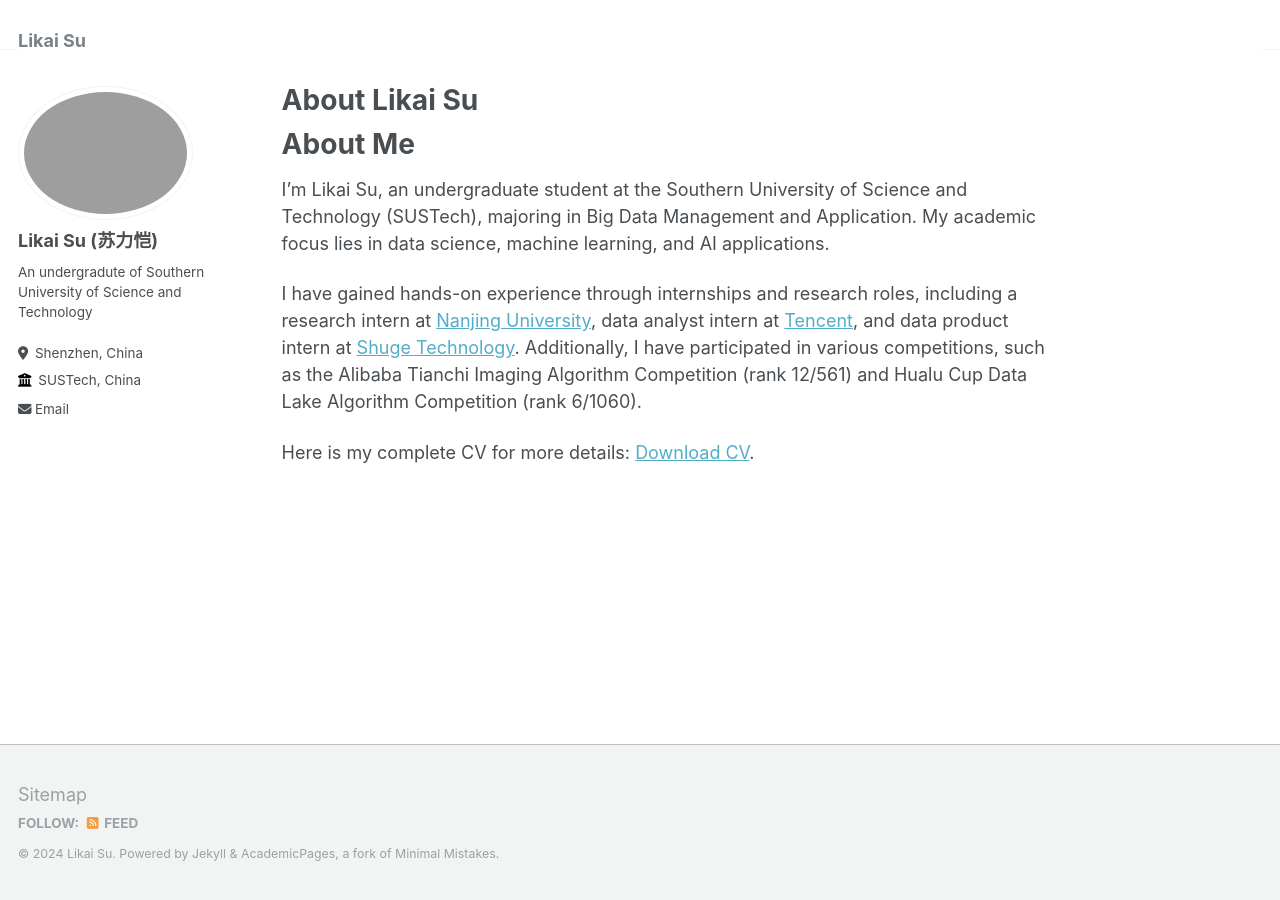
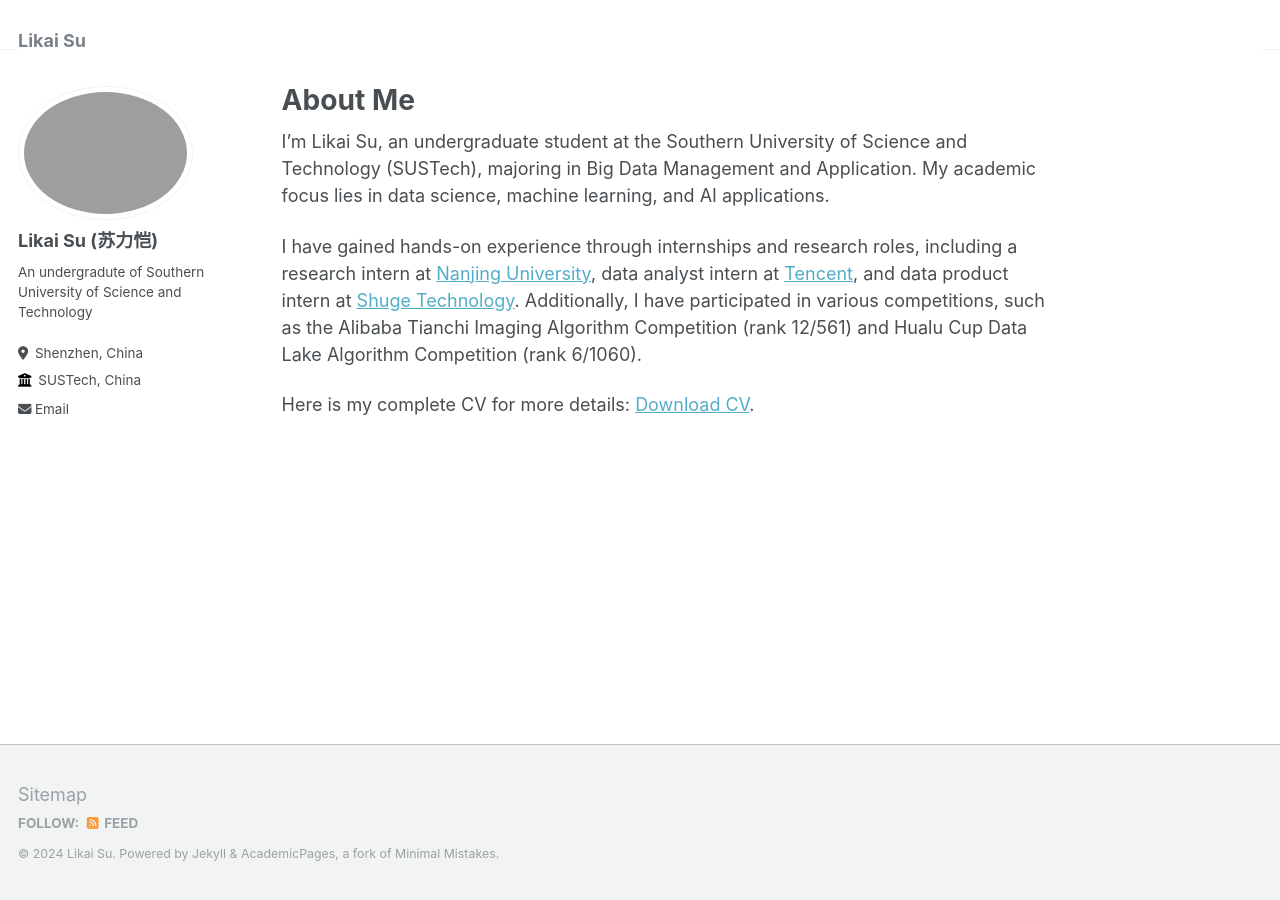
Before and after one commit to likai-su/likai-su, a Jekyll site: the page built from _pages/about.md, in a window 1280 px wide. Built offline with Jekyll 4.4.1, drawn with Linux system fonts in a browser that asks for light colours.

Commit message:
Update about.md

```diff
--- a/_pages/about.md
+++ b/_pages/about.md
@@ -1,14 +1,12 @@
 ---
 permalink: /
-title: "About Likai Su"
+title: "About Me"
 author_profile: true
 redirect_from:
   - /about/
   - /about.html
 ---
 
-# About Me
-
 I'm Likai Su, an undergraduate student at the Southern University of Science and Technology (SUSTech), majoring in Big Data Management and Application. My academic focus lies in data science, machine learning, and AI applications.
 
 I have gained hands-on experience through internships and research roles, including a research intern at [Nanjing University](https://www.nju.edu.cn), data analyst intern at [Tencent](https://www.tencent.com/zh-cn/), and data product intern at [Shuge Technology](http://datapenthouse.io). Additionally, I have participated in various competitions, such as the Alibaba Tianchi Imaging Algorithm Competition (rank 12/561) and Hualu Cup Data Lake Algorithm Competition (rank 6/1060).
```
